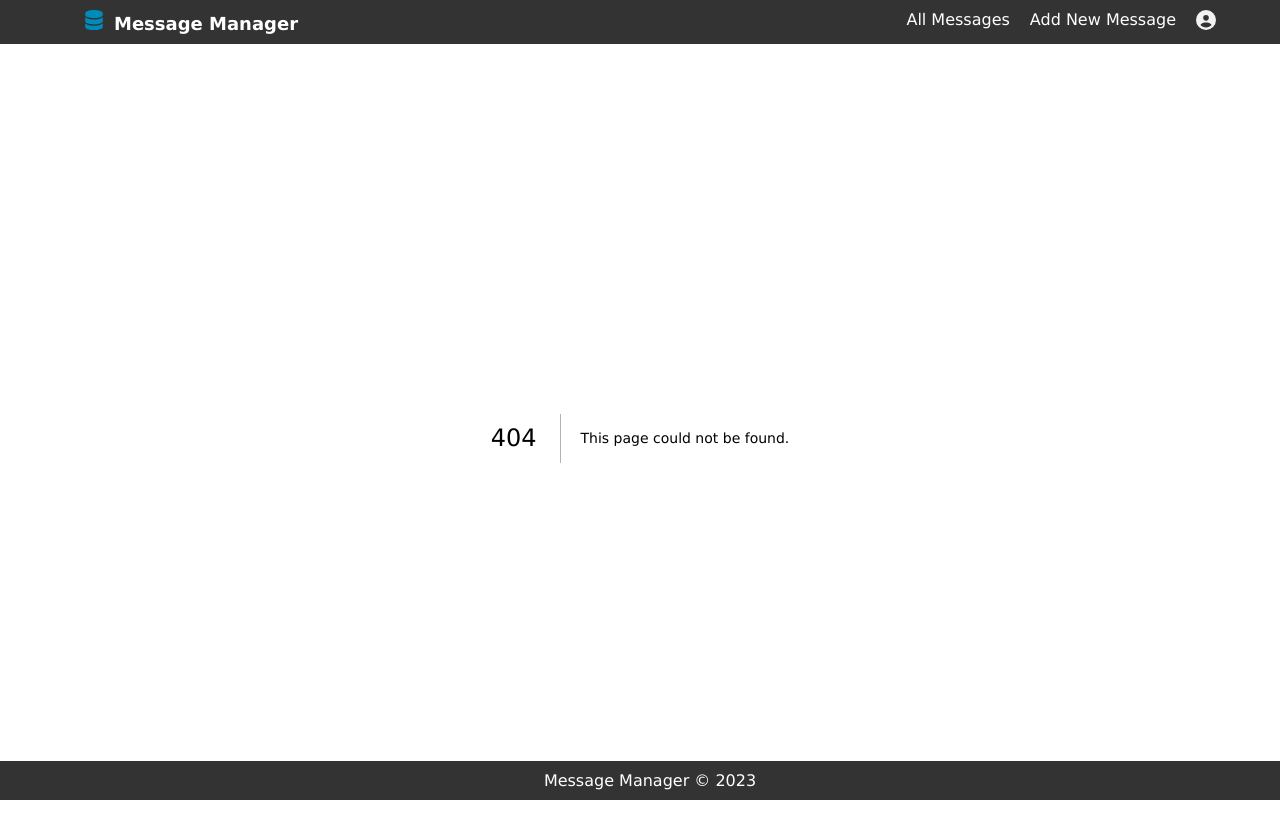
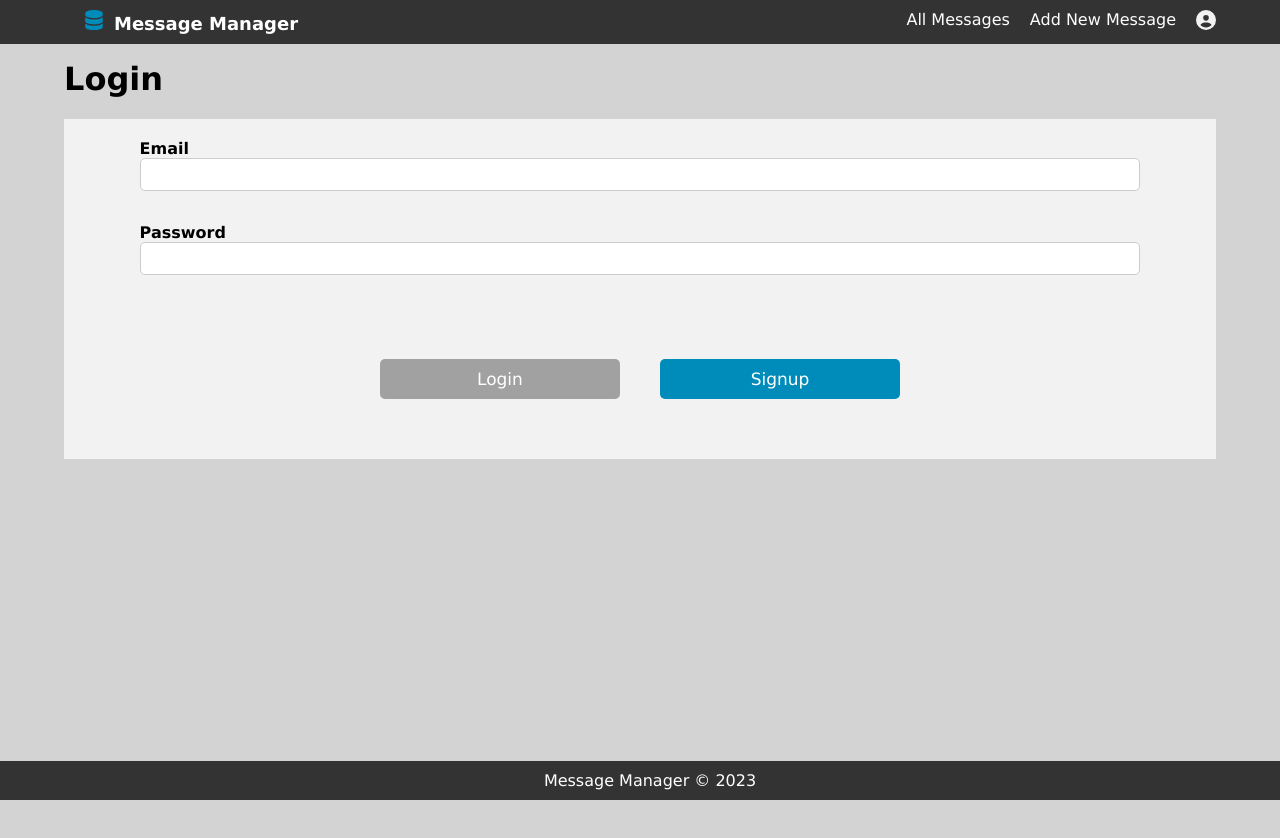
Before and after one commit to lucasmm96/message-manager2, a Next.js app: page /auth/login in a window 1280 px wide. Before the commit this address had no page. Shown: the top 838 px of the page. After the commit the page ends 800 px from the top, so only its background shows below. Built offline with nearby package versions, Linux system fonts and the light colour scheme.

Commit message:
split login and signup routes

```diff
--- a/components/auth/login.js
+++ b/components/auth/login.js
@@ -81,7 +81,8 @@ function Login(props) {
 		router.push('/');
 	}
 
-	function onSelectSignupHandler() {
+	function onSelectSignupHandler(event) {
+		event.preventDefault();
 		props.onSelectSignupHandler();
 	}
 
--- a/components/auth/signup.js
+++ b/components/auth/signup.js
@@ -110,7 +110,8 @@ function Login(props) {
 		router.push('/');
 	}
 
-	function onSelectLoginHandler() {
+	function onSelectLoginHandler(event) {
+		event.preventDefault();
 		props.onSelectLoginHandler();
 	}
 
--- /dev/null
+++ b/pages/auth/login/index.js
@@ -0,0 +1,24 @@
+import { useRouter } from 'next/router';
+
+import Head from '@/components/layout/CustomHead';
+import Login from '@/components/auth/login';
+
+function AuthLogin() {
+	const router = useRouter();
+
+	function selectSignup() {
+		router.replace('/auth/signup');
+	}
+
+	return (
+		<>
+			<Head title="Login" />
+			<h1>Login</h1>
+			<div className="container">
+				<Login onSelectSignupHandler={selectSignup} />
+			</div>
+		</>
+	);
+}
+
+export default AuthLogin;
```
Also changed, not shown: pages/auth/signup/index.js (added, +24 -0 lines).
